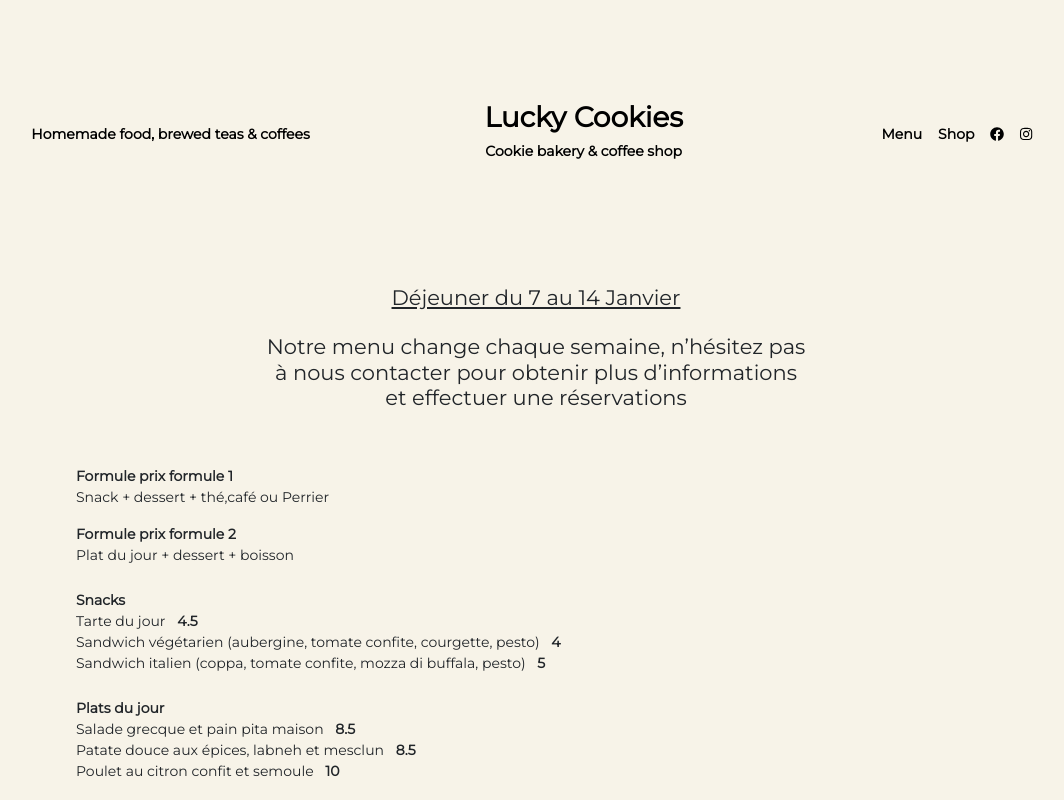
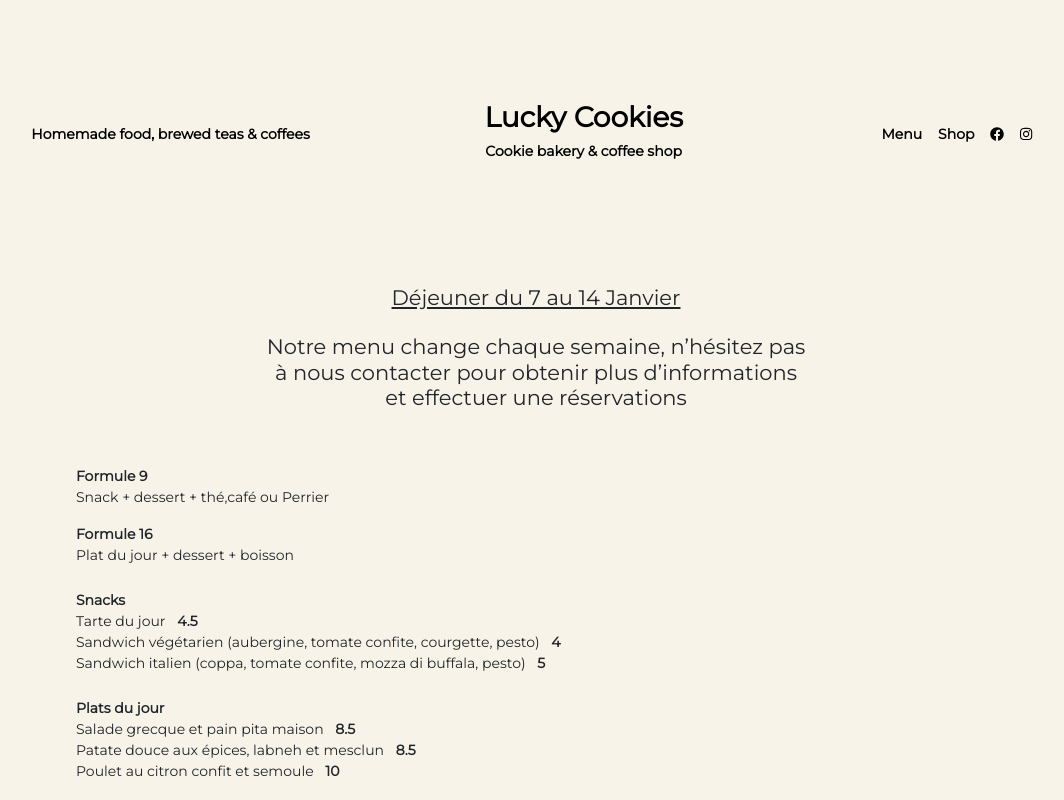
Before and after one commit to nicholas570/lucky-cookies, a React (Create React App) app: page /menu in a window 1280 px wide. Shown: the top 800 px of the page, without its empty margins (104-1168 px from the left). Built offline with nearby package versions, Linux system fonts and the light colour scheme; the HTML template or start-up script is replaced by a standard one.

Commit message:
fixing content and margin

```diff
--- a/public/data.json
+++ b/public/data.json
@@ -262,6 +262,8 @@
     "from": "7",
     "to": "14",
     "month": "Janvier",
+    "formule1": 9,
+    "formule2": 16,
     "snacks": [
       { "id": 1, "name": "Tarte du jour", "price": 4.5 },
       {
--- a/src/components/menu/Contents.jsx
+++ b/src/components/menu/Contents.jsx
@@ -21,11 +21,19 @@
       <Row>
         <Col className="col-md-6 offset-md-1">
           <div className="mb-3">
-            <p className="font-weight-bold">Formule prix formule 1</p>
+            <p className="font-weight-bold">
+              Formule
+              {'  '}
+              {menu.formule1}
+            </p>
             <p>Snack + dessert + thé,café ou Perrier</p>
           </div>
           <div>
-            <p className="font-weight-bold">Formule prix formule 2</p>
+            <p className="font-weight-bold">
+              Formule
+              {'  '}
+              {menu.formule2}
+            </p>
             <p>Plat du jour + dessert + boisson</p>
           </div>
         </Col>
--- a/src/components/product/ProductForm.jsx
+++ b/src/components/product/ProductForm.jsx
@@ -28,7 +28,7 @@
   };
 
   return (
-    <Col className="text-left col-md-4 offset-md-1">
+    <Col className="text-left col-md-4 offset-md-1 mb-3">
       <h1 className="font-weight-bold mb-3">{product.name}</h1>
       <p className="mb-3">{product.price}</p>
       <p className="mb-3">{product.description}</p>
```
